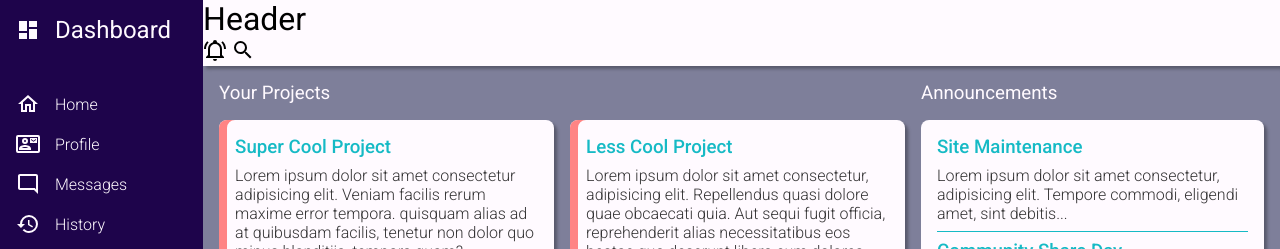
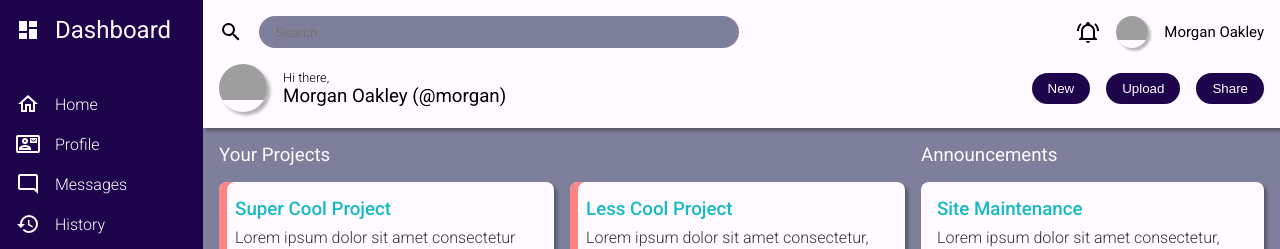
Before and after one commit to sam-omalley/admin-dashboard, a plain HTML site: page index.html in a window 1280 px wide. Shown: the top 249 px of the page. Drawn offline with Linux system fonts and the light colour scheme; grey boxes are pictures that could not be loaded.

Commit message:
Complete header layout

```diff
--- a/index.html
+++ b/index.html
@@ -17,15 +17,41 @@
 
 <body>
   <header class="header">
-    <h1>Header</h1>
-    <svg style="width:24px;height:24px" viewBox="0 0 24 24">
-      <path fill="currentColor"
-        d="M10,21H14A2,2 0 0,1 12,23A2,2 0 0,1 10,21M21,19V20H3V19L5,17V11C5,7.9 7.03,5.17 10,4.29C10,4.19 10,4.1 10,4A2,2 0 0,1 12,2A2,2 0 0,1 14,4C14,4.1 14,4.19 14,4.29C16.97,5.17 19,7.9 19,11V17L21,19M17,11A5,5 0 0,0 12,6A5,5 0 0,0 7,11V18H17V11M19.75,3.19L18.33,4.61C20.04,6.3 21,8.6 21,11H23C23,8.07 21.84,5.25 19.75,3.19M1,11H3C3,8.6 3.96,6.3 5.67,4.61L4.25,3.19C2.16,5.25 1,8.07 1,11Z" />
-    </svg>
-    <svg style="width:24px;height:24px" viewBox="0 0 24 24">
-      <path fill="currentColor"
-        d="M9.5,3A6.5,6.5 0 0,1 16,9.5C16,11.11 15.41,12.59 14.44,13.73L14.71,14H15.5L20.5,19L19,20.5L14,15.5V14.71L13.73,14.44C12.59,15.41 11.11,16 9.5,16A6.5,6.5 0 0,1 3,9.5A6.5,6.5 0 0,1 9.5,3M9.5,5C7,5 5,7 5,9.5C5,12 7,14 9.5,14C12,14 14,12 14,9.5C14,7 12,5 9.5,5Z" />
-    </svg>
+    <div class="top">
+      <div class="search">
+        <svg style="width:24px;height:24px" viewBox="0 0 24 24">
+          <path fill="currentColor"
+            d="M9.5,3A6.5,6.5 0 0,1 16,9.5C16,11.11 15.41,12.59 14.44,13.73L14.71,14H15.5L20.5,19L19,20.5L14,15.5V14.71L13.73,14.44C12.59,15.41 11.11,16 9.5,16A6.5,6.5 0 0,1 3,9.5A6.5,6.5 0 0,1 9.5,3M9.5,5C7,5 5,7 5,9.5C5,12 7,14 9.5,14C12,14 14,12 14,9.5C14,7 12,5 9.5,5Z" />
+        </svg>
+        <input type="search" name="search" id="search" placeholder="Search">
+      </div>
+      <div class="account">
+        <svg style="width:24px;height:24px" viewBox="0 0 24 24">
+          <path fill="currentColor"
+            d="M10,21H14A2,2 0 0,1 12,23A2,2 0 0,1 10,21M21,19V20H3V19L5,17V11C5,7.9 7.03,5.17 10,4.29C10,4.19 10,4.1 10,4A2,2 0 0,1 12,2A2,2 0 0,1 14,4C14,4.1 14,4.19 14,4.29C16.97,5.17 19,7.9 19,11V17L21,19M17,11A5,5 0 0,0 12,6A5,5 0 0,0 7,11V18H17V11M19.75,3.19L18.33,4.61C20.04,6.3 21,8.6 21,11H23C23,8.07 21.84,5.25 19.75,3.19M1,11H3C3,8.6 3.96,6.3 5.67,4.61L4.25,3.19C2.16,5.25 1,8.07 1,11Z" />
+        </svg>
+        <div class="trending__profile">
+          <img src="https://placebeard.it/300/notag?random=1" alt="">
+        </div>
+        <h3>Morgan Oakley</p>
+      </div>
+    </div>
+    <div class="bottom">
+      <div class="greeting">
+        <div class="trending__profile">
+          <img src="https://placebeard.it/300/notag?random=1" alt="">
+        </div>
+        <div class="greeting__text">
+          <p>Hi there,</p>
+          <h3>Morgan Oakley (@morgan)</p>
+        </div>
+      </div>
+      <div class="actions">
+        <input type="button" value="New">
+        <input type="button" value="Upload">
+        <input type="button" value="Share">
+      </div>
+    </div>
   </header>
   <nav class="sidebar">
     <div class="sidebar__header iconified">
--- a/style.css
+++ b/style.css
@@ -34,7 +34,7 @@ body {
 
   display: grid;
   grid-template-columns: auto 1fr;
-  grid-template-rows: auto 1fr;
+  grid-template-rows: minmax(10vh, max-content) 1fr;
 
   grid-template-areas:
     "sidebar header"
@@ -227,12 +227,109 @@ h3 {
 .trending__profile {
   width: 3rem;
   height: 3rem;
+  min-width: 3rem;
   overflow: clip;
   box-shadow: var(--card-shadow);
   border-radius: 50%;
+  cursor: pointer;
 }
 .trending__profile > img {
   width: 100%;
+}
+
+.header {
+  display: flex;
+  flex-direction: column;
+  justify-content: space-between;
+  align-items: space-between;
+  gap: var(--gap);
+  padding: var(--gap);
+}
+
+.header > .top,
+.header > .bottom {
+  display: flex;
+  flex-direction: row;
+  justify-content: space-between;
+  align-items: center;
+  gap: calc(var(--gap) * 3.0);
+}
+
+.search {
+  display: flex;
+  flex-direction: row;
+  justify-content: start;
+  align-items: center;
+  gap: var(--gap);
+  flex: 1;
+}
+.search input {
+  border: none;
+  background-color: var(--c-rhythm);
+  border-radius: var(--gap);
+  width: min(100%, 30rem);
+  height: 1.8em;
+  color: var(--c-ghost-white);
+  padding: var(--gap);
+}
+
+.search svg {
+  cursor: pointer;
+}
+.search svg:hover {
+  transform: scale(1.1);
+}
+
+.greeting {
+  display: flex;
+  flex-direction: row;
+  justify-content: end;
+  align-items: center;
+  gap: var(--gap);
+}
+.greeting p {
+  font-size: 0.8em;
+}
+
+.account {
+  display: flex;
+  flex-direction: row;
+  justify-content: space-around;
+  align-items: center;
+  gap: var(--gap);
+  font-size: 0.8em;
+  cursor: pointer;
+}
+.account .trending__profile {
+  width: 2rem;
+  height: 2rem;
+  min-width: 2rem;
+}
+
+.account svg:hover {
+  transform: scale(1.1);
+}
+
+.actions {
+  display: flex;
+  flex-direction: row;
+  justify-content: end;
+  align-items: center;
+  gap: var(--gap);
+}
+
+.actions input {
+  border: none;
+  padding: calc(var(--gap) * 0.5) var(--gap);
+  border-radius: var(--gap);
+  background-color: var(--c-russian-violet);
+  color: var(--c-ghost-white);
+  cursor: pointer;
+  margin: 0;
+  box-shadow: none;
+}
+.actions input:hover {
+  transform: scale(1.1);
 }
 
 @media (max-width: 700px) {
@@ -279,4 +376,12 @@ h3 {
   .sidebar__settings {
     flex-direction: row;
   }
+
+  .greeting {
+    display: none;
+  }
+
+  .header > .bottom {
+    justify-content: center;
+  }
 }
```
